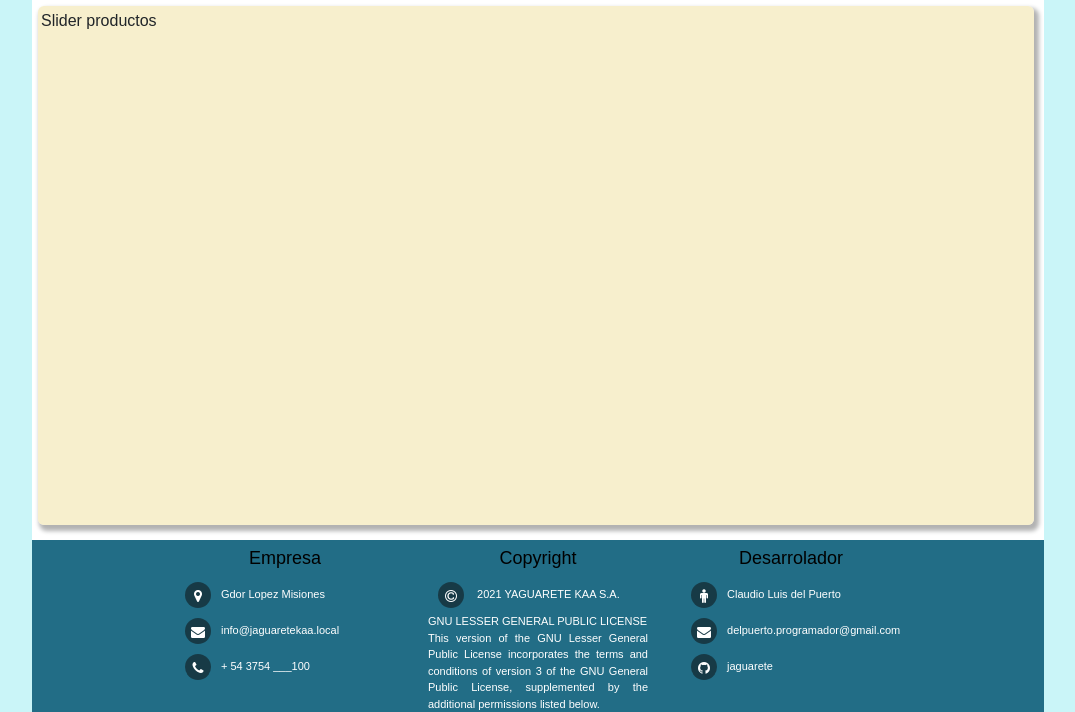
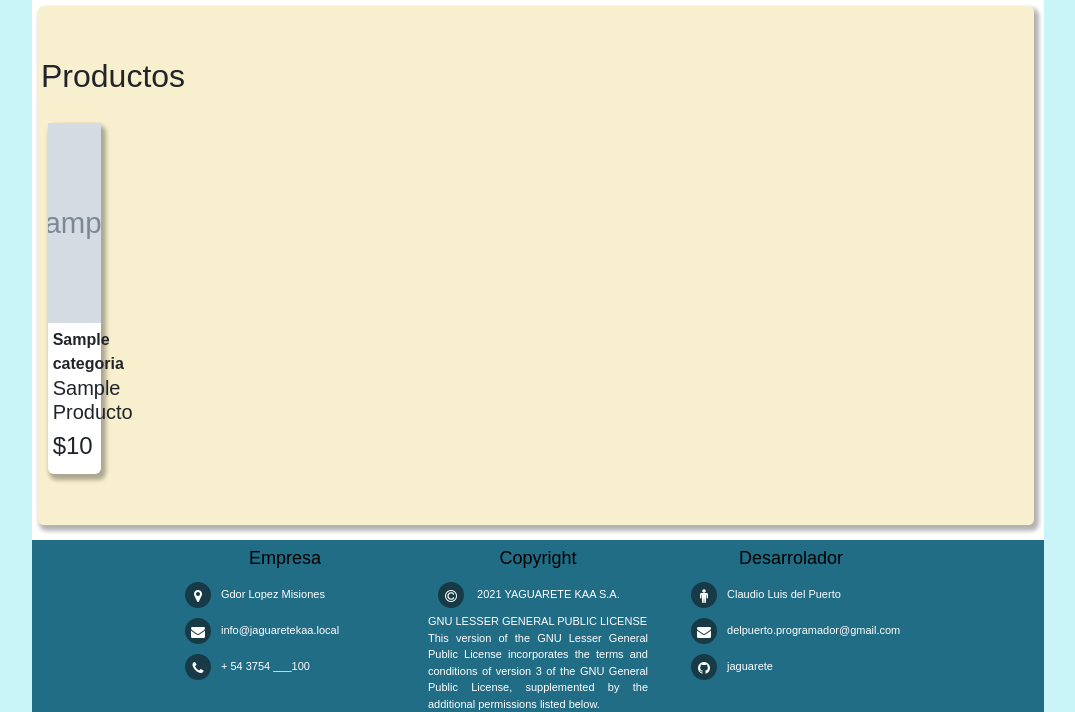
Before and after one commit to delpuerto/jaguarete, a Django app: template jaguarete/jaguareteAPP/templates/home/index.html in a window 1280 px wide. Shown: the part 89-801 px from the top of the page, without its empty margins (102-1177 px from the left). Run offline with Django 3.2, Linux system fonts and the light colour scheme; the template is opened without the code that fills it: most values are stand-ins (such as "Sample title", 1, 10 or a date in 2020); grey boxes marked "Sample" are stand-in pictures.

Commit message:
Productos en index orden y productos con imagen

```diff
--- a/jaguarete/jaguarete/settings.py
+++ b/jaguarete/jaguarete/settings.py
@@ -40,7 +40,8 @@ INSTALLED_APPS = [
     'django.contrib.sessions',
     'django.contrib.messages',
     'django.contrib.staticfiles',
-    'crispy_forms'
+    'crispy_forms',
+    'django.contrib.humanize',
 ]
 
 CRISPY_TEMPLATE_PACK='bootstrap4'
--- a/jaguarete/jaguarete/urls.py
+++ b/jaguarete/jaguarete/urls.py
@@ -25,3 +25,6 @@ urlpatterns = [
     path('admin/', admin.site.urls),
     path('jaguareteAPP/', include("jaguareteAPP.urls")),
 ]
+
+if settings.DEBUG:
+    urlpatterns += static(settings.MEDIA_URL, document_root=settings.MEDIA_ROOT)
--- a/jaguarete/jaguareteAPP/static/css/estilo.css
+++ b/jaguarete/jaguareteAPP/static/css/estilo.css
@@ -254,3 +254,36 @@ input.image_buscar {
     display: flex;
     text-align: justify;
 }
+
+
+
+
+
+.productos {
+    display: inline-flex;
+    flex-wrap: wrap;
+    align-content: center;
+}
+
+.producto {
+    width: 25%;
+    margin-top: 20px;
+}
+
+.producto img {
+    width: 100%;
+    height: 200px;
+    object-fit: cover;
+}
+
+.producto .detalle {
+    padding: 5px;
+}
+
+.producto .contenedor_producto {
+    background-color: white;
+    width: 80%;
+    margin: auto;
+    border-radius: 6px 6px  6px 6px;
+    box-shadow: 3px 4px 4px 2px rgba(0, 0, 0, 0.3);
+}
--- a/jaguarete/jaguareteAPP/templates/home/index.html
+++ b/jaguarete/jaguareteAPP/templates/home/index.html
@@ -1,6 +1,41 @@
 {% extends 'home/base.html' %}
 {% block contenido %}
 
-<div>Slider productos</div>
+<br><br>
+
+
+
+
+
+{% load humanize %}
+<h2>Productos</h2>
+<div class="productos">
+
+    {% for p in productos %}
+    <div class="producto">
+
+
+        <div class="contenedor_producto">
+            {% if p.imagen %}
+                <img src="{{ p.imagen.url }}" alt="imagen producto">
+            {% endif %}
+            <div class="detalle">
+                <b>{{ p.categoria | capfirst }}</b>
+                <h5>{{ p.nombre | title }}</h5>
+                <h4>${{ p.precio | intcomma }}</h4>
+            </div>
+
+        </div>
+
+
+
+    </div>
+    {% endfor %}
+
+</div>
+<br>
+<br>
+<br>
+
 
 {% endblock %}
--- a/requirements.txt
+++ b/requirements.txt
@@ -1,4 +1,3 @@
-python 3.9.2
-django 3.2.4
+django == 3.2.4
+pillow
 django-crispy-forms
-pillow
```
Also changed, not shown: jaguarete/jaguareteAPP/models.py (+6 -5 lines), jaguarete/jaguareteAPP/views.py (+6 -1 lines), jaguarete/db.sqlite3, jaguarete/jaguareteAPP/migrations/0004_producto_imagen.py (added), jaguarete/jaguareteAPP/static/img/NoImagen.jpg (added), jaguarete/media/productos/Te_Verde_Jaguarete.jpg (added), jaguarete/media/productos/Te_hebras.jpg (added), jaguarete/media/productos/yerba-canchada.jpg (added), jaguarete/media/productos/yerba-mate_Jaguarete.jpg (added).
